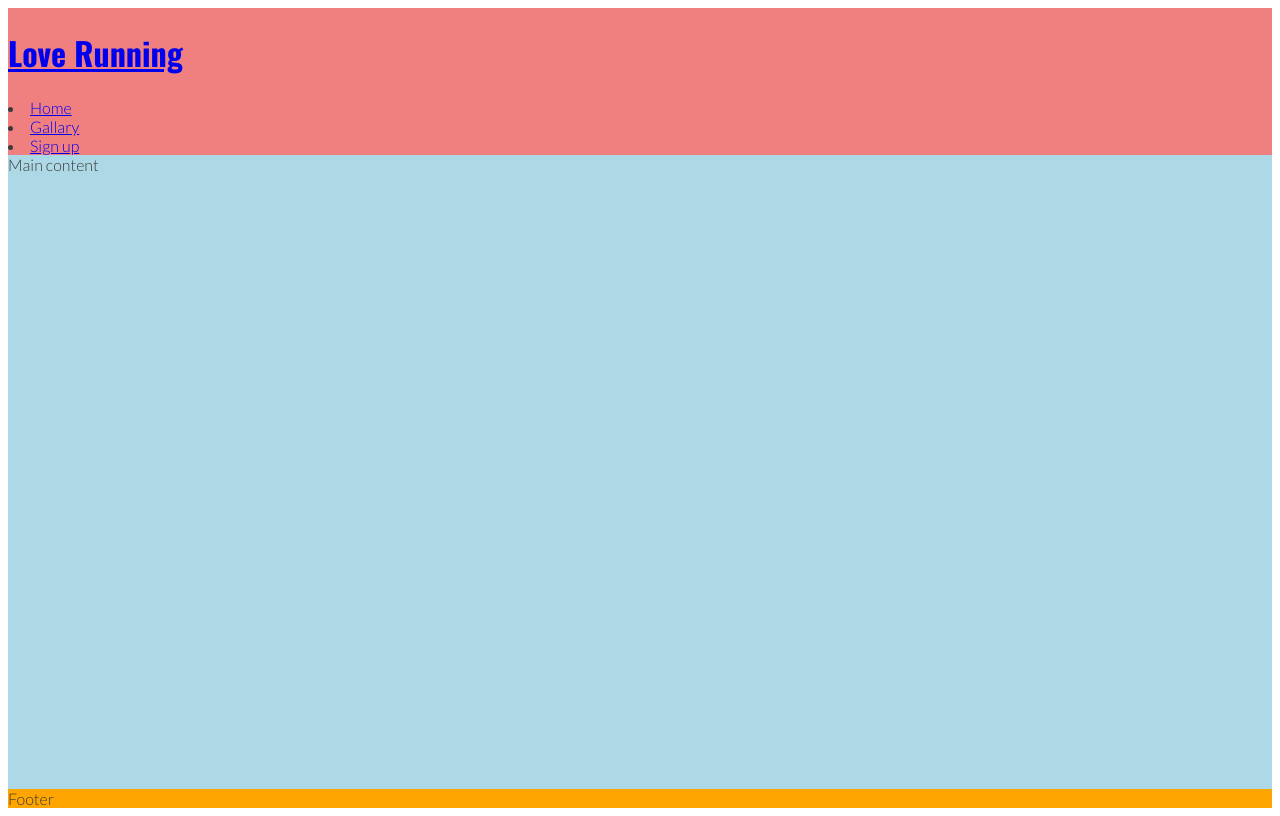
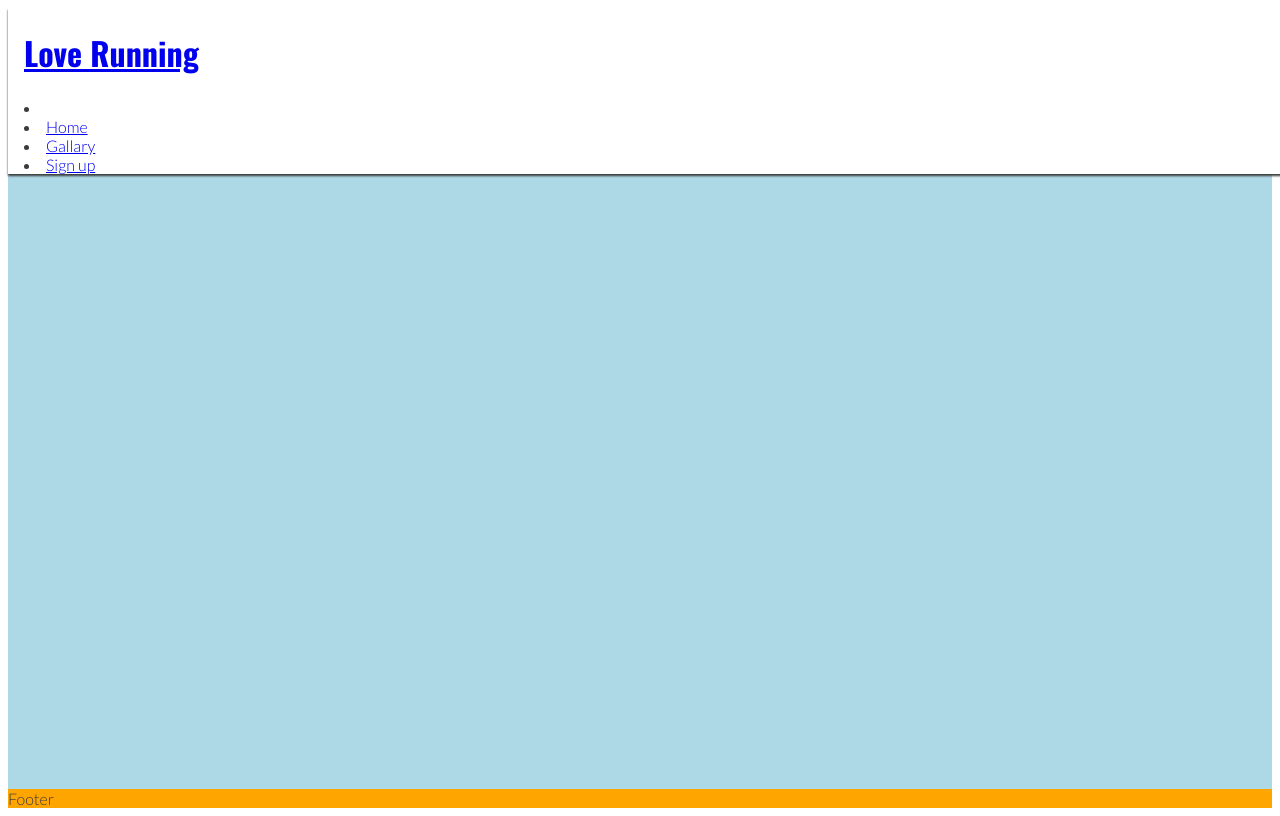
Before and after one commit to ellisrobertsx/love-running-project, a plain HTML site: page index.html in a window 1280 px wide. Drawn offline with nearby package versions, Linux system fonts and the light colour scheme.

Commit message:
make header fixed and changed background color

```diff
--- a/assets/assets/css/style.css
+++ b/assets/assets/css/style.css
@@ -2,9 +2,9 @@
 @import url('https://fonts.googleapis.com/css2?family=Lato:wght@300&family=Oswald:wght@200;300;400;500;600;700&display=swap');
 
 /* asterisk wildcard selector to override default styles added by the browser */
-{ padding:0;
-    margin:0;
-    box-sizing:border-box;
+{ padding: 0;
+    margin: 0;
+    box-sizing: border-box;
 }
 /* genral styles */
 body {
@@ -18,7 +18,12 @@ body {
 
 /* Header */
 header {
-    background-color: lightcoral;
+    background-color: #ffffff;
+    padding: 0 1rem;
+    position: fixed;
+    z-index: 99;
+    width: 100%;
+    box-shadow: 0 2px 2px #3a3a3a;
 }
 
 h1 {
@@ -34,5 +39,6 @@ main {
 
 /* Footer */
 footer {
-    background-color: orange;
+    background-color: orange
+    ;
 }
--- a/index.html
+++ b/index.html
@@ -26,7 +26,7 @@
             <h1 id="logo">Love Running</h1>
         </a>
         <nav>
-
+        <li>
 
             <li><a href="Home">Home</a></li>
             <li><a href="Gallery">Gallary</a></li>
```
